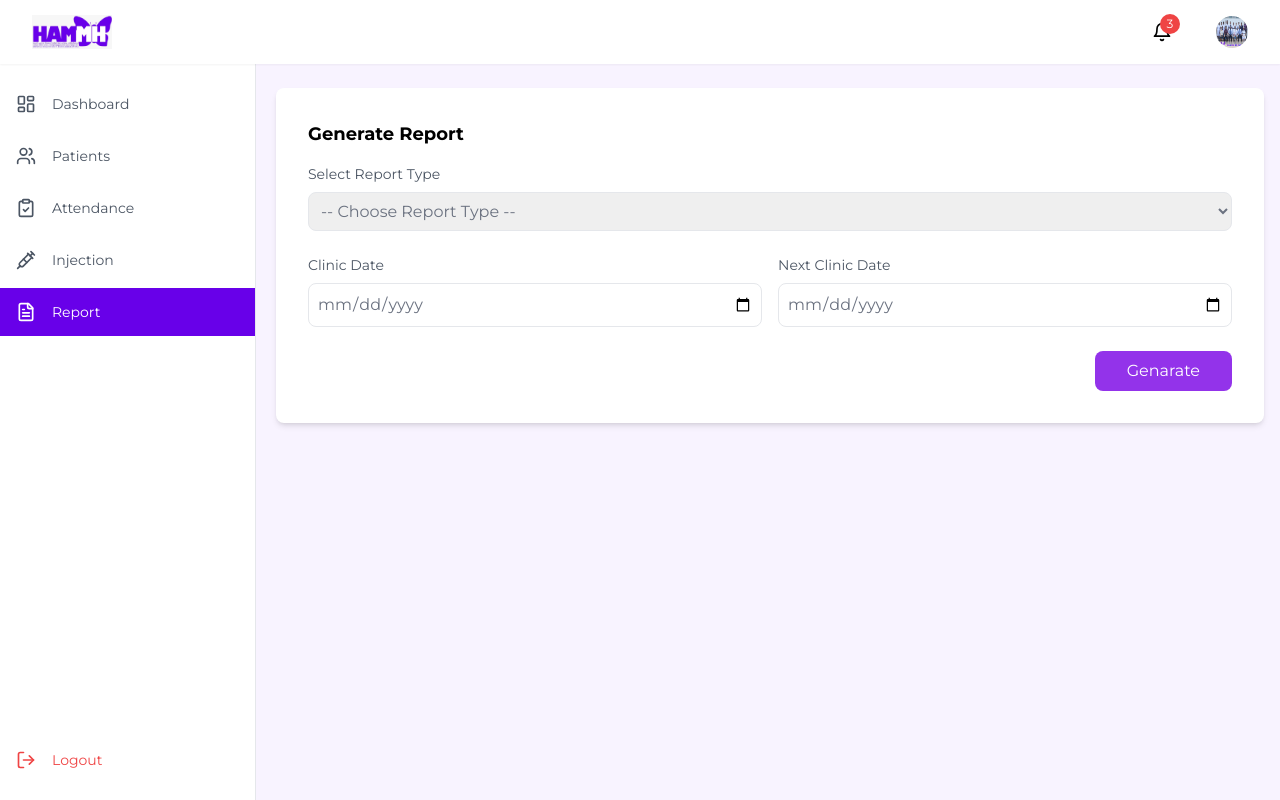
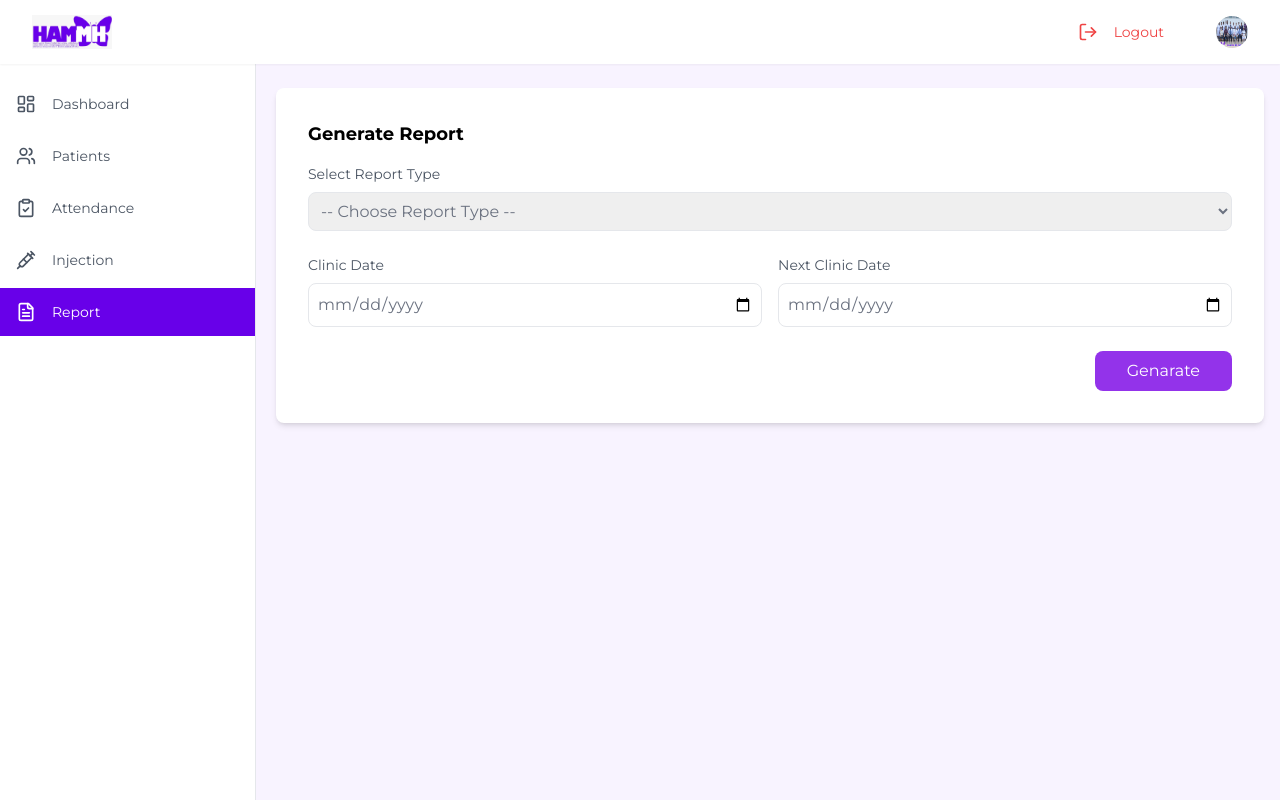
Before and after one commit to Rdilshan/HAMMH, a Next.js app: page /dashboard/report in a window 1280 px wide. Built offline with nearby package versions, Linux system fonts and the light colour scheme.

Commit message:
notification remove and change logoout

```diff
--- a/src/components/Navbar.tsx
+++ b/src/components/Navbar.tsx
@@ -1,10 +1,11 @@
 'use client'
 
 import { useState } from 'react';
-import { Bell, Menu, X } from 'lucide-react';
+import { Bell, Menu, X, LogOut } from 'lucide-react';
 import Image from 'next/image';
 import logo from '../../public/logo.png';
 import admin from '../../public/admin.jpg';
+
 
 interface Notification {
   id: number;
@@ -26,10 +27,27 @@ interface AdminProfileProps {
   role?: string;
 }
 
-const Navbar = ( { role, userid }: { role: string; userid: string }) => {
+const Navbar = ({ role, userid }: { role: string; userid: string }) => {
   console.log(userid)
   const [showNotifications, setShowNotifications] = useState<boolean>(false);
   const [isMobileMenuOpen, setIsMobileMenuOpen] = useState<boolean>(false);
+  const handleLogout = async () => {
+    try {
+      const response = await fetch("/api/Auth/logout", {
+        method: "POST",
+        headers: {
+          "Content-Type": "application/json",
+        },
+      });
+      if (response.ok) {
+        window.location.href = "/";
+      } else {
+        console.error("Logout failed");
+      }
+    } catch (error) {
+      console.error("Error during logout:", error);
+    }
+  };
 
   // Demo notifications
   const notifications: Notification[] = [
@@ -97,24 +115,39 @@ const Navbar = ( { role, userid }: { role: string; userid: string }) => {
 
           {/* Desktop Menu */}
           <div className="hidden lg:flex items-center gap-6">
-            <NotificationButton
-              notifications={notifications}
-              showNotifications={showNotifications}
-              toggleNotifications={toggleNotifications}
-            />
-            <AdminProfile role={role ?? ''}/>
+            <button
+              onClick={handleLogout}
+              className={`
+            flex items-center h-12 px-4 text-red-500 hover:bg-gray-50
+          `}
+            >
+              <LogOut className="h-5 w-5 min-w-[20px]" />
+              <span className="hidden lg:block ml-4 text-sm font-medium">Logout</span>
+              <div className="lg:hidden absolute left-16 px-3 py-2 bg-gray-800 text-white text-sm rounded opacity-0 invisible group-hover:opacity-100 group-hover:visible transition-all duration-200 whitespace-nowrap z-50">
+                Logout
+              </div>
+            </button>
+
+            <AdminProfile role={role ?? ''} />
           </div>
 
           {/* Mobile Menu */}
           {isMobileMenuOpen && (
             <div className="lg:hidden absolute top-16 left-0 right-0 bg-white border-t border-gray-100 shadow-lg">
               <div className="p-4 space-y-4">
-                <NotificationButton
-                  notifications={notifications}
-                  showNotifications={showNotifications}
-                  toggleNotifications={toggleNotifications}
-                  isMobile={true}
-                />
+                <button
+                  onClick={handleLogout}
+                  className={`
+            flex items-center h-12 px-4 text-red-500 hover:bg-gray-50
+          `}
+                >
+                  <LogOut className="h-5 w-5 min-w-[20px]" />
+                  <span className="hidden lg:block ml-4 text-sm font-medium">Logout</span>
+                  <div className="lg:hidden absolute left-16 px-3 py-2 bg-gray-800 text-white text-sm rounded opacity-0 invisible group-hover:opacity-100 group-hover:visible transition-all duration-200 whitespace-nowrap z-50">
+                    Logout
+                  </div>
+                </button>
+
                 <div className="border-t border-gray-100 pt-4">
                   <AdminProfile isMobile={true} />
                 </div>
@@ -127,65 +160,11 @@ const Navbar = ( { role, userid }: { role: string; userid: string }) => {
   );
 };
 
-// Notification Button Component
-const NotificationButton: React.FC<NotificationButtonProps> = ({
-  notifications,
-  showNotifications,
-  toggleNotifications,
-  isMobile = false
-}) => {
-  const unreadCount = notifications.filter(n => !n.isRead).length;
 
-  return (
-    <div className={`relative ${isMobile ? 'w-full' : ''}`}>
-      <button
-        onClick={toggleNotifications}
-        className={`relative p-2 rounded-full hover:bg-purple-50 transition-colors
-          ${isMobile ? 'w-full flex items-center gap-3 px-4' : ''}`}
-        type="button"
-        aria-label="Toggle notifications"
-      >
-        <Bell className="h-5 w-5 text-black" />
-        <span className="absolute top-0 right-0 bg-red-500 text-white text-xs rounded-full h-5 w-5 flex items-center justify-center">
-          {unreadCount}
-        </span>
-        {isMobile && <span className="text-gray-700">Notifications</span>}
-      </button>
-
-      {showNotifications && (
-        <div className={`
-        bg-[#6800E9] rounded-lg shadow-lg border border-gray-100 overflow-hidden
-          ${isMobile ? 'w-full mt-2' : 'absolute right-0 mt-2 w-80'}
-        `}>
-          <div className="p-4 border-b border-gray-100">
-            <h3 className="text-lg font-semibold text-white text-center">Notifications</h3>
-          </div>
-          <div className="max-h-96 overflow-y-auto">
-            {notifications.map((notification) => (
-              <div
-                key={notification.id}
-                className={`p-4 border-b border-gray-100 hover:bg-gray-50 transition-colors
-                  ${!notification.isRead ? 'bg-purple-50' : ''}`}
-              >
-                <div className="flex justify-between items-start">
-                  <h4 className="text-sm font-semibold text-gray-800">{notification.title}</h4>
-                  <span className="text-xs text-gray-500">{notification.time}</span>
-
-                </div>
-                <p className="text-sm text-gray-600 mt-1">{notification.message}</p>
-                <hr />
-              </div>
-            ))}
-          </div>
-        </div>
-      )}
-    </div>
-  );
-};
 
 // Admin Profile Component
 const capitalize = (str: string) => str.charAt(0).toUpperCase() + str.slice(1);
-const AdminProfile: React.FC<AdminProfileProps> = ({ role,isMobile = false}) => (
+const AdminProfile: React.FC<AdminProfileProps> = ({ role, isMobile = false }) => (
 
   <div className={`flex items-center ${isMobile ? 'w-full' : 'gap-3'}`}>
     <div className={`${isMobile ? 'flex-1' : 'text-right'}`}>
--- a/src/components/Sidebar.tsx
+++ b/src/components/Sidebar.tsx
@@ -14,23 +14,7 @@ import {
 
 export default function Sidebar({ role, userid }: { role: string; userid: string }) {
 console.log(userid)
-  const handleLogout = async () => {
-    try {
-      const response = await fetch("/api/Auth/logout", {
-        method: "POST",
-        headers: {
-          "Content-Type": "application/json",
-        },
-      });
-      if (response.ok) {
-        window.location.href = "/";
-      } else {
-        console.error("Logout failed");
-      }
-    } catch (error) {
-      console.error("Error during logout:", error);
-    }
-  };
+
 
 
   const pathname = usePathname()
@@ -94,18 +78,7 @@ console.log(userid)
         </div>
 
         {/* Logout Button */}
-        <button
-          onClick={handleLogout}
-          className={`
-            flex items-center h-12 px-4 text-red-500 hover:bg-gray-50
-          `}
-        >
-          <LogOut className="h-5 w-5 min-w-[20px]" />
-          <span className="hidden lg:block ml-4 text-sm font-medium">Logout</span>
-          <div className="lg:hidden absolute left-16 px-3 py-2 bg-gray-800 text-white text-sm rounded opacity-0 invisible group-hover:opacity-100 group-hover:visible transition-all duration-200 whitespace-nowrap z-50">
-            Logout
-          </div>
-        </button>
+
       </nav>
     </aside>
   )
```
